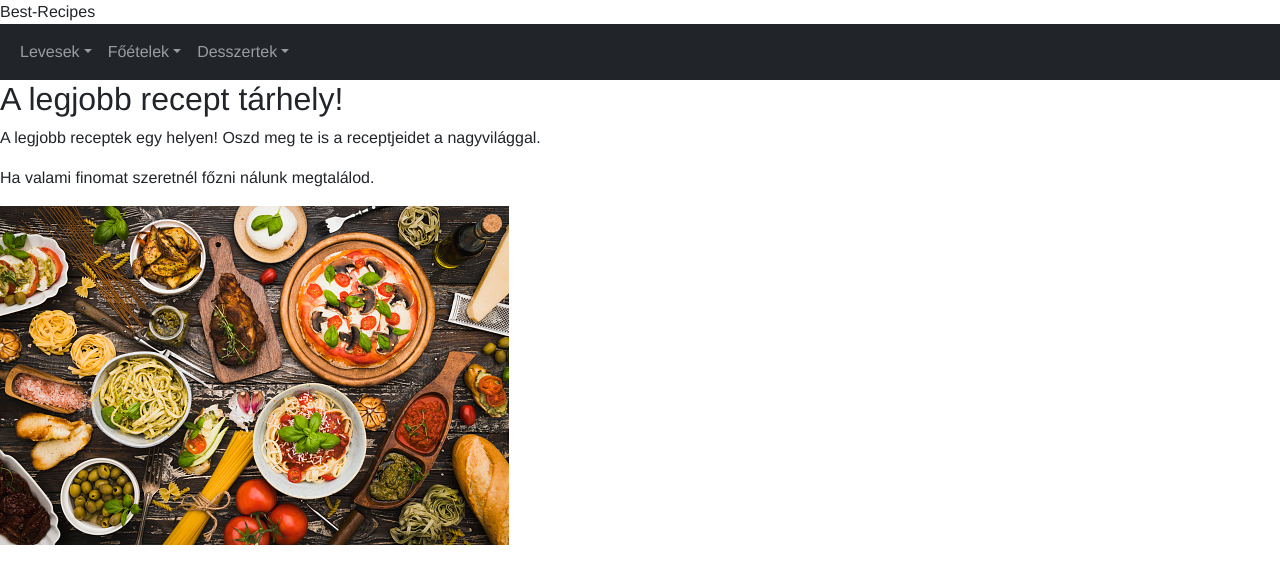
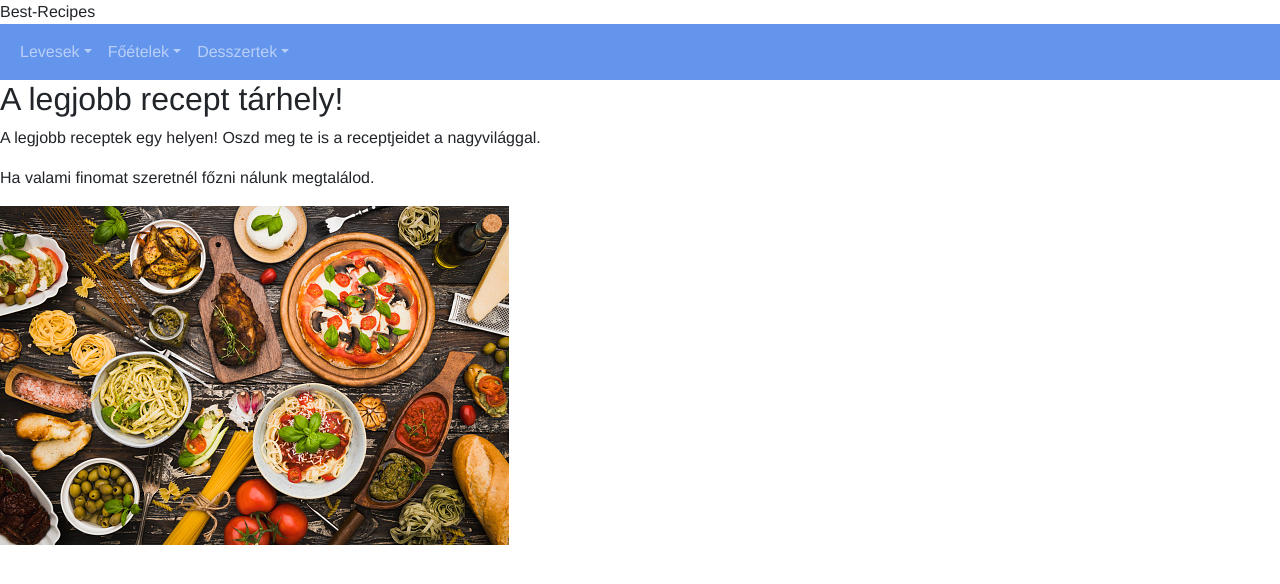
Before and after one commit to jancsosz/recipe-app, a plain HTML site: page index.html in a window 1280 px wide. Drawn offline with nearby package versions, Linux system fonts and the light colour scheme; a web font is replaced by a local one.

Commit message:
Change navbar bg color

```diff
--- a/index.html
+++ b/index.html
@@ -15,7 +15,7 @@
     <div id="home-button">
         Best-Recipes
     </div>
-    <nav class="navbar navbar-expand-lg navbar-dark bg-dark">
+    <nav class="navbar navbar-expand-lg navbar-dark" id="nav">
         <div class="container-fluid">
             <button class="navbar-toggler" type="button" data-bs-toggle="collapse" data-bs-target="#navbarNavDarkDropdown" aria-controls="navbarNavDarkDropdown" aria-expanded="false" aria-label="Toggle navigation">
             <span class="navbar-toggler-icon"></span>
--- a/style.css
+++ b/style.css
@@ -1,3 +1,7 @@
 * {
     font-family: 'Franklin Gothic Medium', 'Arial Narrow', Arial, sans-serif;
 }
+
+#nav {
+    background-color: cornflowerblue;
+}
```
